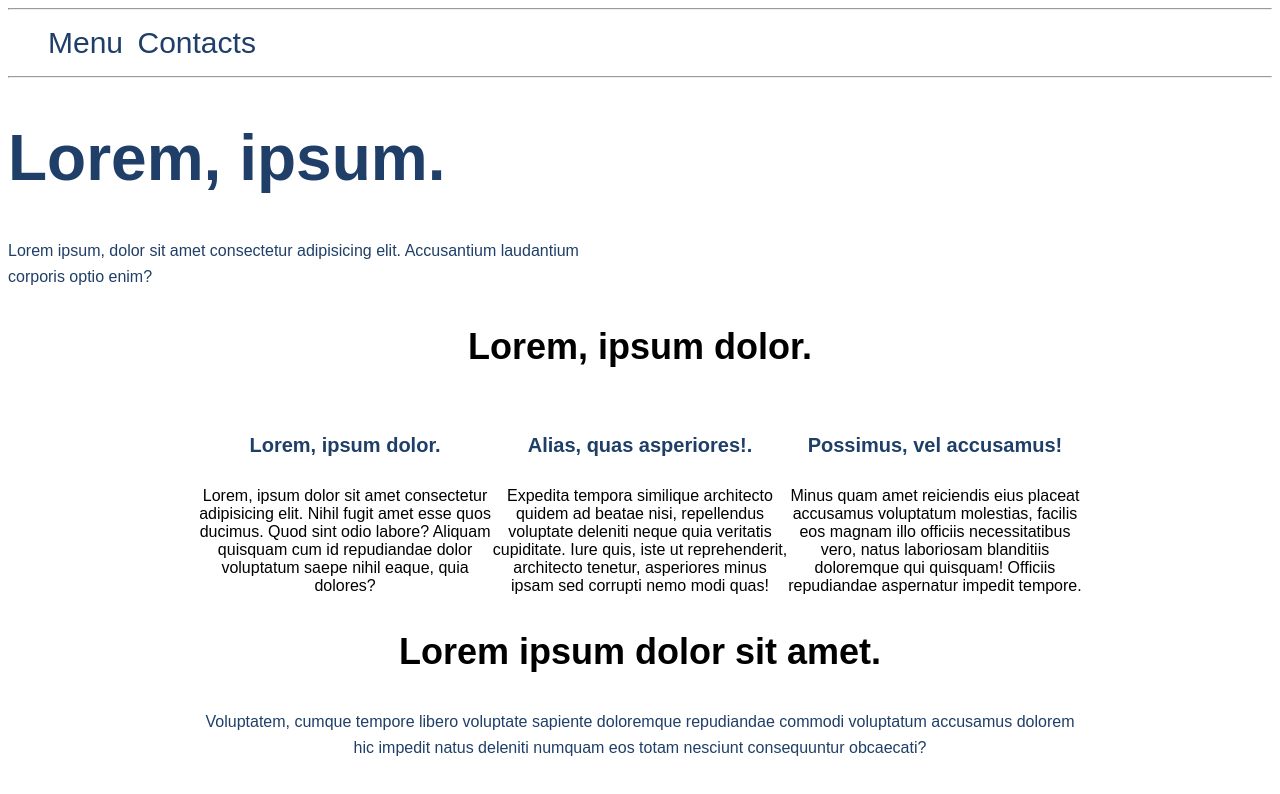
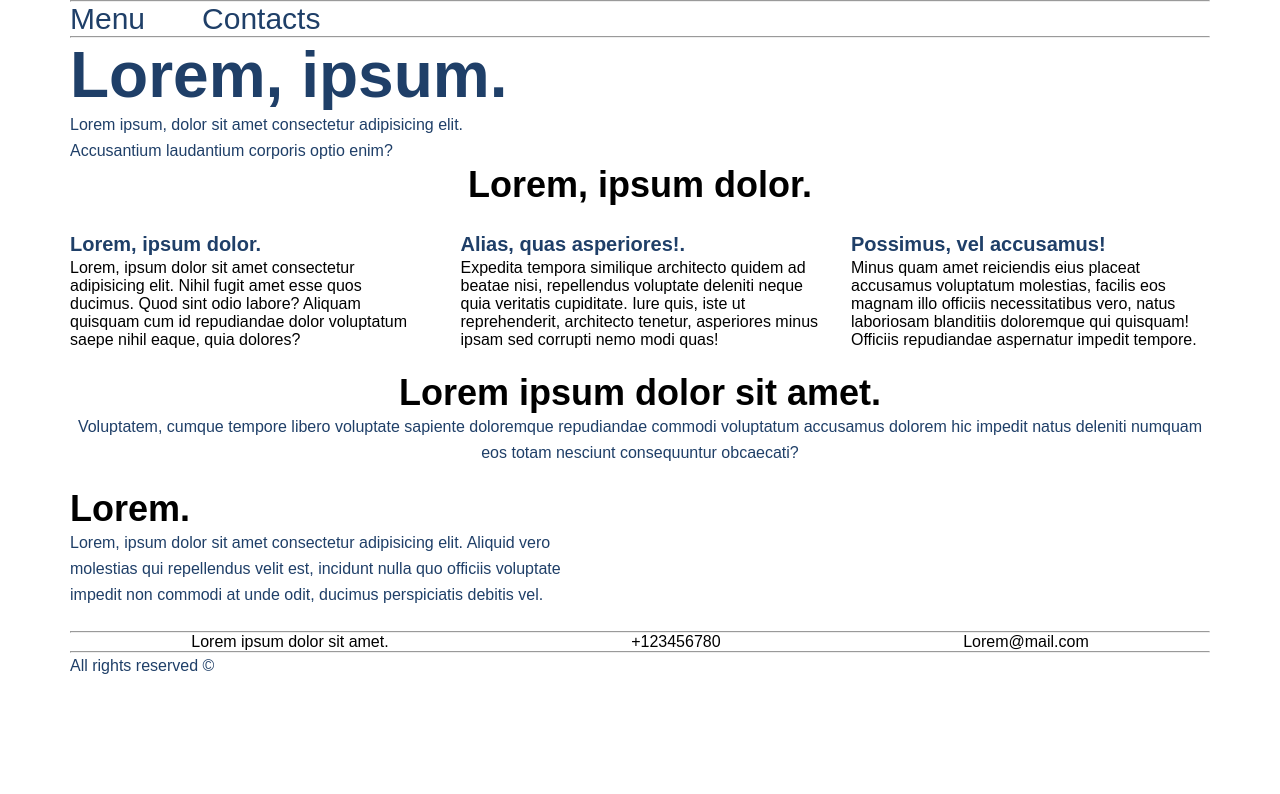
Before and after one commit to FW960/HTML-CSS, a plain HTML site: page WebSiteComponents/index.html in a window 1280 px wide. Shown: the top 794 px of the page. Drawn offline with Linux system fonts and the light colour scheme.

Commit message:
Добавил позиционирование элементам

```diff
--- a/Training/test.css
+++ b/Training/test.css
@@ -0,0 +1,4 @@
+span{
+    display:block;
+    height: 100px;
+}
--- a/WebSiteComponents/index.html
+++ b/WebSiteComponents/index.html
@@ -1,36 +1,39 @@
 <!DOCTYPE html>
 <html lang="en">
+
 <head>
     <title>FishLangWiki</title>
     <meta charset="UTF-16">
     <link rel="stylesheet" href="style.css">
 
 
-<body>
-    <header class="indexPageStart">
+<body class="wholePage container">
+    <header class="indexPageStart container">
         <hr>
         <div class="menuNavig">
             <ul class="menuItems">
-                            <li><a href="index.html">Menu</a></li>
-                            <li><a href="contacts.html">Contacts</a></li>
+                <li><a class="menuLink" href="index.html">Menu</a></li>
+                <li ><a class="contactsLink" href="contacts.html">Contacts</a></li>
             </ul>
         </div>
         <hr>
         <div class="indexPageIntro">
-                    <h1>Lorem, ipsum.</h1>
-                    <p>Lorem ipsum, dolor sit amet consectetur adipisicing elit. Accusantium laudantium corporis optio
+            <h1 class="indexPageIntroHeader">Lorem, ipsum.</h1>
+            <p class="indexPageIntroText">Lorem ipsum, dolor sit amet consectetur adipisicing elit. Accusantium
+                laudantium corporis optio
                 enim?
             </p>
         </div>
     </header>
-    <div class="indexPageMainInfo">
-        <div class="preview">
+    <div class="indexPageMainInfo container">
+        <div class="preview container">
             <h3>Lorem, ipsum dolor.</h3>
         </div>
         <div class="companyGoals">
             <div class="companyGoal">
                 <h4 class="companyGoalHeader">Lorem, ipsum dolor.</h4>
-                <p4 class="companyGoalParagraph">Lorem, ipsum dolor sit amet consectetur adipisicing elit. Nihil fugit
+                <p4 class="companyGoalParagraph">Lorem, ipsum dolor sit amet consectetur adipisicing elit. Nihil
+                    fugit
                     amet esse quos ducimus. Quod
                     sint odio labore? Aliquam quisquam cum id repudiandae dolor voluptatum saepe nihil eaque, quia
                     dolores?</p4>
@@ -39,19 +42,21 @@
                 <h4 class="companyGoalHeader">Alias, quas asperiores!.</h4>
                 <p4 class="companyGoalParagraph">Expedita tempora similique architecto quidem ad beatae nisi,
                     repellendus voluptate deleniti neque
-                    quia veritatis cupiditate. Iure quis, iste ut reprehenderit, architecto tenetur, asperiores minus
+                    quia veritatis cupiditate. Iure quis, iste ut reprehenderit, architecto tenetur, asperiores
+                    minus
                     ipsam sed corrupti nemo modi quas!</p4>
             </div>
             <div class="companyGoal">
                 <h4 class="companyGoalHeader">Possimus, vel accusamus!</h4>
-                <p4 class="companyGoalParagraph">Minus quam amet reiciendis eius placeat accusamus voluptatum molestias,
+                <p4 class="companyGoalParagraph">Minus quam amet reiciendis eius placeat accusamus voluptatum
+                    molestias,
                     facilis eos magnam illo
                     officiis necessitatibus vero, natus laboriosam blanditiis doloremque qui quisquam! Officiis
                     repudiandae aspernatur impedit tempore.</p4>
             </div>
         </div>
     </div>
-    <div class="companyAchievments">
+    <div class="companyAchievments container">
         <h3>Lorem ipsum dolor sit amet.</h3>
         <p>Voluptatem, cumque tempore libero voluptate sapiente doloremque repudiandae commodi voluptatum
             accusamus dolorem
@@ -59,15 +64,17 @@
     </div>
 
     <footer class="pageEnd">
+        <div class="container">
             <div class="promotion">
-            <h3>Lorem.</h3>
-            <p>Lorem, ipsum dolor sit amet consectetur adipisicing elit. Aliquid vero molestias qui repellendus velit
+                <h3 class="promotionHeader">Lorem.</h3>
+                <p class="promotionText">Lorem, ipsum dolor sit amet consectetur adipisicing elit. Aliquid vero molestias qui repellendus
+                    velit
                     est, incidunt nulla quo officiis voluptate impedit non commodi at unde odit, ducimus perspiciatis
                     debitis vel.</p>
             </div>
             <hr>
             <div class="contactInfo">
-            <ul>
+                <ul class="contactInfoList">
                     <li>Lorem ipsum dolor sit amet.</li>
                     <li>+123456780</li>
                     <li>Lorem@mail.com</li>
@@ -78,7 +85,10 @@
                 <p>All rights reserved &copy;</p>
             </div>
         </div>
+        </div>
+
     </footer>
+
 </body>
 
 </html>
--- a/WebSiteComponents/style.css
+++ b/WebSiteComponents/style.css
@@ -1,5 +1,24 @@
 * {
     font-family: sans-serif;
+    margin: 0;
+    padding: 0;
+}
+
+.wholePage {
+    margin: 0 auto;
+}
+
+.container {
+    width: 1140px;
+    margin: 0 auto;
+}
+
+.indexPageIntroHeader {
+    width: 510px;
+}
+
+.indexPageIntroText {
+    width: 425px;
 }
 
 p {
@@ -14,12 +33,16 @@ p {
     color: #1F3F68;
     display: inline;
 }
-.menuItems li{
-    list-style-type: none;
-    display: inline;
+
+
+.menuItems{
+    display: flex;
+    justify-content: start;
+    list-style: none;
 }
-.menuItems :nth-child(+2){
-padding-left: 10px;
+.menuItems li:nth-child(n+2){
+    margin-left: 5%;
+
 }
 
 .indexPageIntro {
@@ -27,17 +50,23 @@ padding-left: 10px;
 }
 
 .promotion {
-    width: 50%;
+    width: 340px;
+    padding: 2% 0;
+    text-align: left;
 }
 
-.contactInfo li {
-    display: inline;
-    padding-left: 16%;
+.promotionHeader {
+    text-align: left;
 }
 
+.promotionText {
+    width: 495px;
+}
 
-.contactsInfo li {
-    list-style-type: upper-roman;
+.contactInfoList {
+    display: flex;
+    justify-content: space-around;
+    list-style-type: none;
 }
 
 .indexPageIntro h1 {
@@ -46,26 +75,25 @@ padding-left: 10px;
 }
 
 .companyGoals {
+    padding-top: 2%;
     display: flex;
     flex-flow: row;
-    text-align: center;
+    text-align: start;
     box-sizing: border-box;
-
+    padding-bottom: 2%;
+    justify-content: space-between;
 }
 
-.indexPageMainInfo {
-    width: 70%;
-    margin-left: 15%;
+.companyGoal {
+    width: 359px;
 }
 
 .companyAchievments {
-    width: 70%;
-    margin-left: 15%;
-    align-self: center;
     text-align: center;
 }
 
 .contPageIntro {
+    padding: 2% 0;
     font-weight: 500;
     font-size: 34px;
     text-align: center;
@@ -82,10 +110,9 @@ h4 {
     color: #1F3F68;
 }
 
-.ourIcon{
-    margin-left: 38%;
+.ourIcon {
+    text-align: center;
     display: block;
-    width: 50%;
 }
 
 .inputToContact {
@@ -97,22 +124,22 @@ h4 {
     outline: none;
 }
 
-.space {
-    padding-left: 20px;
-}
-.companyGoal{
-    width: 50%;
-    margin-left: auto;
-}
-
 .contPageInfo {
-    margin-top: 1%;
-    margin-left: 30%;
+    padding-top: 1%;
+    justify-content: center;
     display: flex;
     flex-direction: row;
     flex-wrap: wrap;
-    align-content: center;
+    align-items: flex-start;
+    padding-bottom: 1%;
+
 }
+
+.contactsInfo li {
+    list-style-type: upper-roman;
+    list-style-position: inside;
+}
+
 
 .messageSend {
     border: 1px solid #5A98D0;
@@ -120,7 +147,7 @@ h4 {
     box-sizing: border-box;
     border-collapse: collapse;
     text-align-last: center;
-    margin-left: 1%;
+    margin: 1px;
 }
 
 .messageForm {
@@ -138,7 +165,6 @@ h4 {
     align-self: center;
     width: 97.5%;
     resize: none;
-    text-align: center;
 }
 
 .textAreaMessage:focus {
@@ -153,11 +179,9 @@ h4 {
     border: 1px solid #5A98D0;
     text-align: center;
     background-color: white;
+    margin-bottom: 10%;
 }
 
 .sendMessToServ:hover {
     background-color: lightblue;
 }
-.companyOnMap{
-    margin-top: 1%;
-}
```
Also changed, not shown: Training/test.html (+2 -3 lines), WebSiteComponents/contacts.html (+17 -12 lines). Lines whose indentation alone changed are shown as unchanged.
